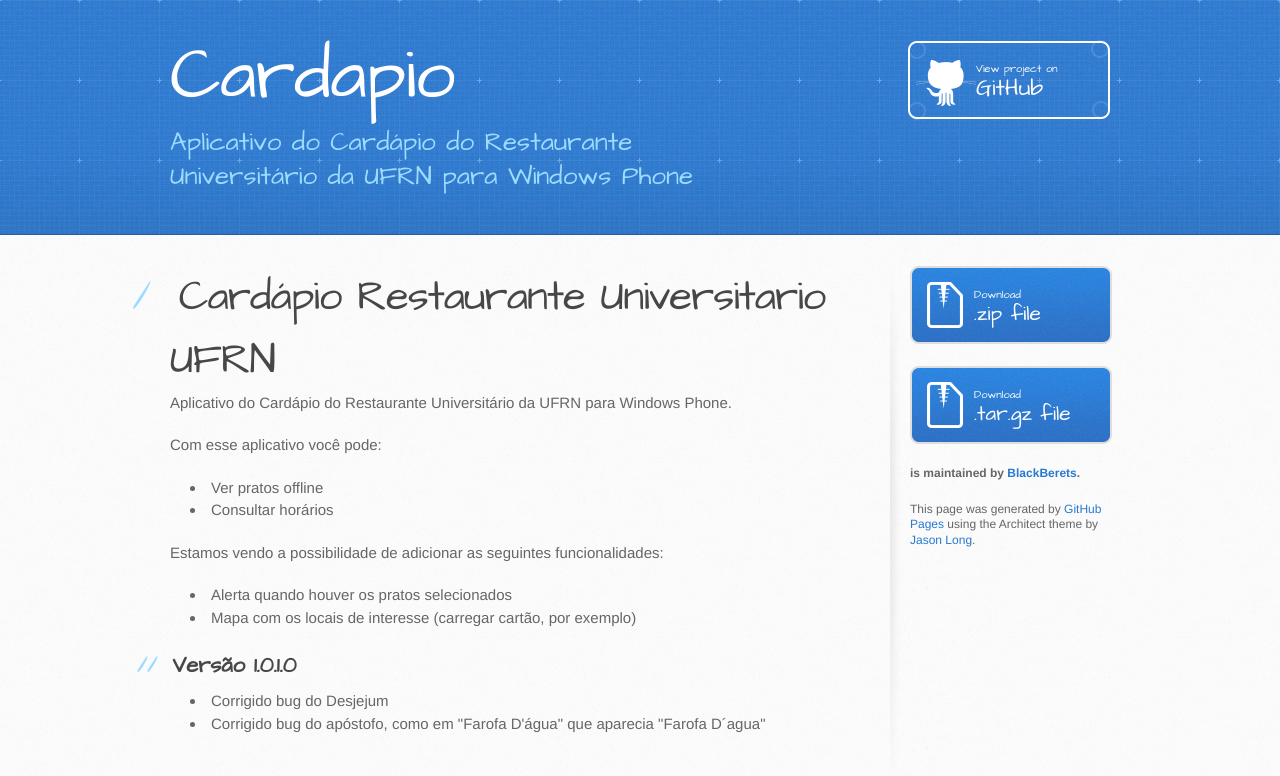
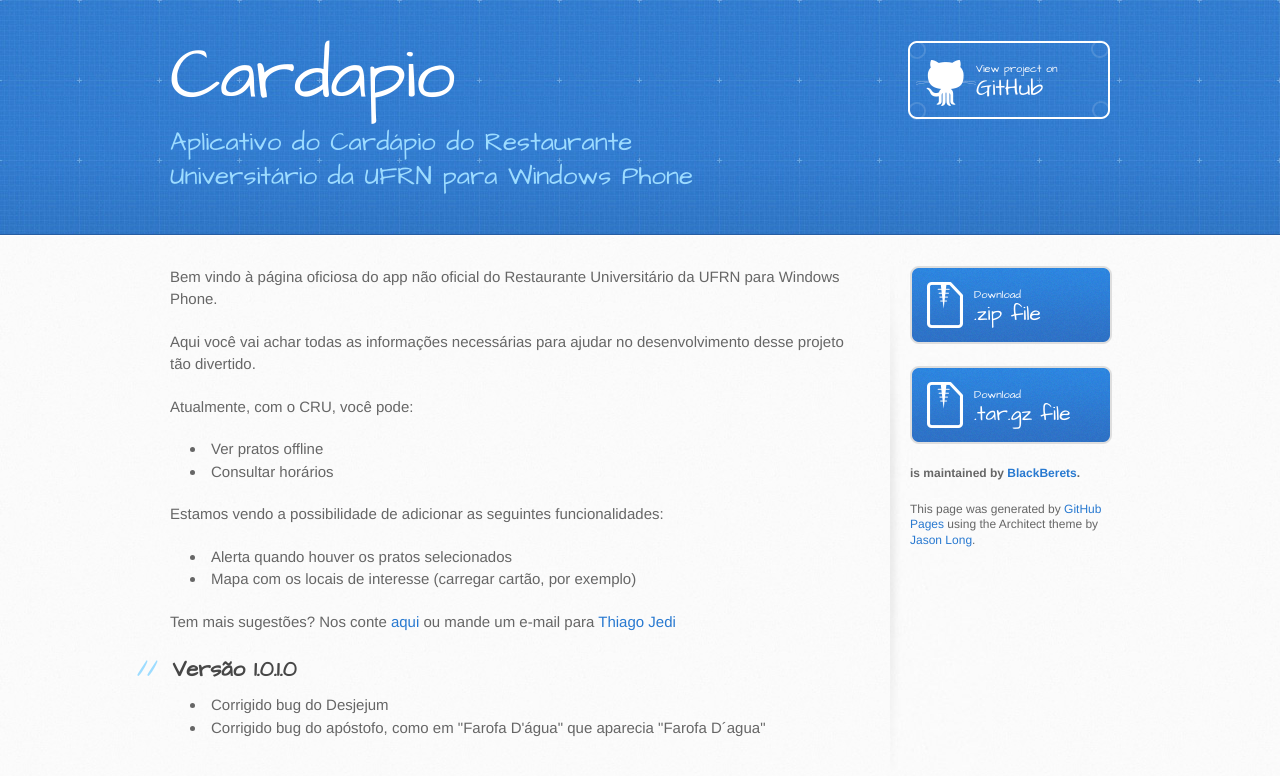
Before and after one commit to BlackBerets/cardapio, a plain HTML site: page index.html in a window 1280 px wide. Drawn offline with Linux system fonts and the light colour scheme.

Commit message:
Create gh-pages branch via GitHub

```diff
--- a/index.html
+++ b/index.html
@@ -28,12 +28,11 @@
     <div id="content-wrapper">
       <div class="inner clearfix">
         <section id="main-content">
-          <h1>
-<a name="card%C3%A1pio-restaurante-universitario-ufrn" class="anchor" href="#card%C3%A1pio-restaurante-universitario-ufrn"><span class="octicon octicon-link"></span></a>Cardápio Restaurante Universitario UFRN</h1>
+          <p>Bem vindo à página oficiosa do app não oficial do Restaurante Universitário da UFRN para Windows Phone. </p>
 
-<p>Aplicativo do Cardápio do Restaurante Universitário da UFRN para Windows Phone.</p>
+<p>Aqui você vai achar todas as informações necessárias para ajudar no desenvolvimento desse projeto tão divertido.</p>
 
-<p>Com esse aplicativo você pode:</p>
+<p>Atualmente, com o CRU, você pode:</p>
 
 <ul>
 <li>Ver pratos offline</li>
@@ -43,7 +42,10 @@
 <ul>
 <li>Alerta quando houver os pratos selecionados</li>
 <li>Mapa com os locais de interesse (carregar cartão, por exemplo)</li>
-</ul><h2>
+</ul><p>Tem mais sugestões?
+Nos conte <a href="https://github.com/BlackBerets/Cardapio/issues/new">aqui</a> ou mande um e-mail para <a href="mailto:thiagojedi@live.it">Thiago Jedi</a></p>
+
+<h2>
 <a name="vers%C3%A3o-1010" class="anchor" href="#vers%C3%A3o-1010"><span class="octicon octicon-link"></span></a>Versão 1.0.1.0</h2>
 
 <ul>
--- a/params.json
+++ b/params.json
@@ -1 +1 @@
-{"name":"Cardapio","tagline":"Aplicativo do Cardápio do Restaurante Universitário da UFRN para Windows Phone","body":"Cardápio Restaurante Universitario UFRN\r\n=======================================\r\n\r\nAplicativo do Cardápio do Restaurante Universitário da UFRN para Windows Phone.\r\n\r\nCom esse aplicativo você pode:\r\n* Ver pratos offline\r\n* Consultar horários\r\n\r\nEstamos vendo a possibilidade de adicionar as seguintes funcionalidades:\r\n* Alerta quando houver os pratos selecionados\r\n* Mapa com os locais de interesse (carregar cartão, por exemplo)\r\n\r\nVersão 1.0.1.0\r\n----\r\n- Corrigido bug do Desjejum\r\n- Corrigido bug do apóstofo, como em \"Farofa D'água\" que aparecia \"Farofa D&acute;agua\"","google":"","note":"Don't delete this file! It's used internally to help with page regeneration."}
+{"name":"Cardapio","tagline":"Aplicativo do Cardápio do Restaurante Universitário da UFRN para Windows Phone","body":"Bem vindo à página oficiosa do app não oficial do Restaurante Universitário da UFRN para Windows Phone. \r\n\r\nAqui você vai achar todas as informações necessárias para ajudar no desenvolvimento desse projeto tão divertido.\r\n\r\nAtualmente, com o CRU, você pode:\r\n* Ver pratos offline\r\n* Consultar horários\r\n\r\nEstamos vendo a possibilidade de adicionar as seguintes funcionalidades:\r\n* Alerta quando houver os pratos selecionados\r\n* Mapa com os locais de interesse (carregar cartão, por exemplo)\r\n\r\nTem mais sugestões? \r\nNos conte [aqui](https://github.com/BlackBerets/Cardapio/issues/new) ou mande um e-mail para [Thiago Jedi](mailto:thiagojedi@live.it)\r\n\r\n\r\nVersão 1.0.1.0\r\n----\r\n- Corrigido bug do Desjejum\r\n- Corrigido bug do apóstofo, como em \"Farofa D'água\" que aparecia \"Farofa D&acute;agua\"","google":"","note":"Don't delete this file! It's used internally to help with page regeneration."}
```
